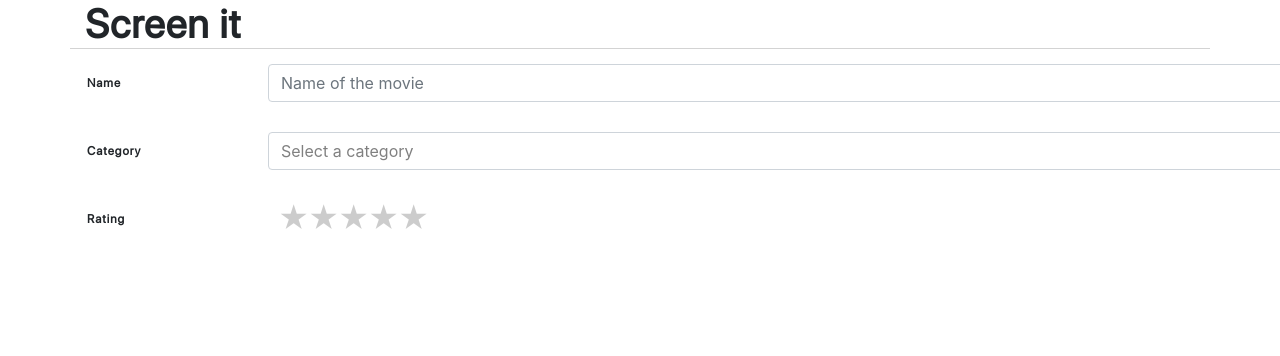
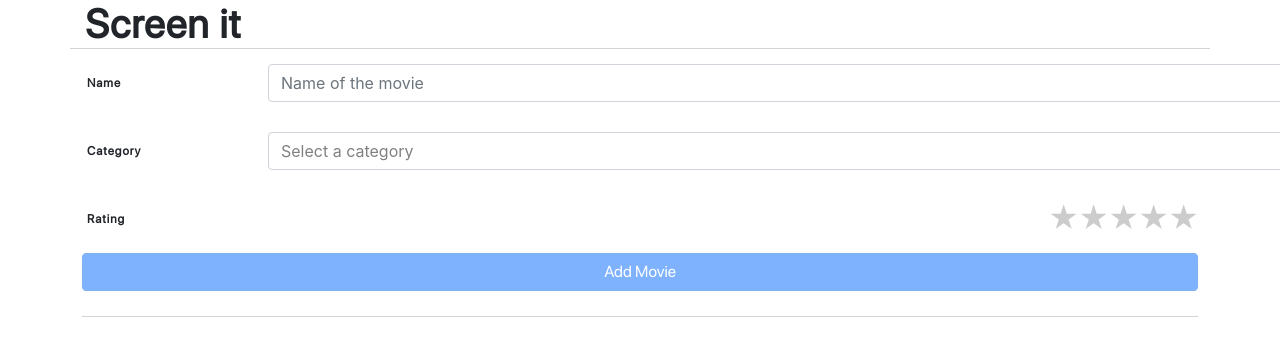
Before and after one commit to aneme1038/PlanningCenterCodeChallenge, a React (Create React App) app: page / in a window 1280 px wide. Shown: the top 356 px of the page. Built offline with nearby package versions, Linux system fonts and the light colour scheme.

Commit message:
finished up form and added submit

```diff
--- a/src/App.css
+++ b/src/App.css
@@ -50,11 +50,27 @@
 #formDropdown {
   color:grey;
 }
+.formSubmit {
+  width: 100%;
+  font-family: 'SF Pro Display';
+  background-color: #7EB2FF;
+  border: 1px solid #7EB2F0;
+  margin-bottom: 25px;
+}
+.formSubmit:hover {
+  background-color:#7EB2FF;
+}
+form {
+  border-bottom: 0.5px solid rgb(211, 211, 211);
+  width: 100%;
+}
 /*Rating*/
 .rate {
-  float: right;
   height: 46px;
-  padding: 0 10px;
+}
+#ratingRow {
+  display: flex;
+  justify-content: space-between;
 }
 .rate:not(:checked) > input {
   position: absolute;
--- a/src/components/AddMovie.js
+++ b/src/components/AddMovie.js
@@ -27,7 +27,7 @@ class AddMovie extends React.Component {
                             <option value="Drama">Fantasy</option>
                         </select>
                     </div>
-                    <div className="formRow">
+                    <div className="formRow" id="ratingRow">
                         <label for="movieRating" className="sfPro formLabel col-md-2" id="formLabel3">Rating</label>
                         <div className="rate">
                             <input type="radio" id="star5" name="rate" value="5" />
@@ -42,6 +42,9 @@ class AddMovie extends React.Component {
                             <label for="star1" title="text">1 star</label>
                         </div>
                     </div>
+                    <div className="formRow">
+                        <button className="btn btn-primary formSubmit" type="submit">Add Movie</button>
+                    </div>
                 </form>
             </div>
 
```
